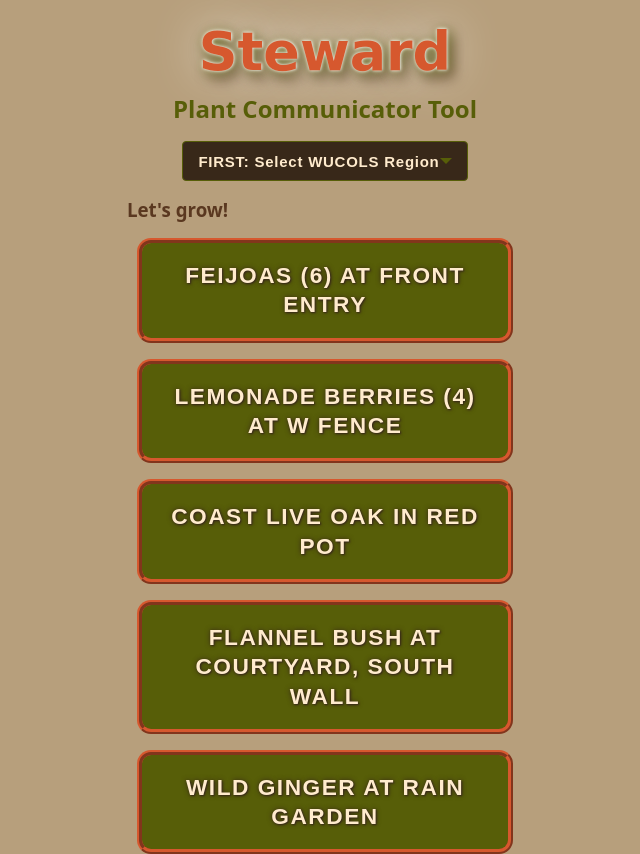
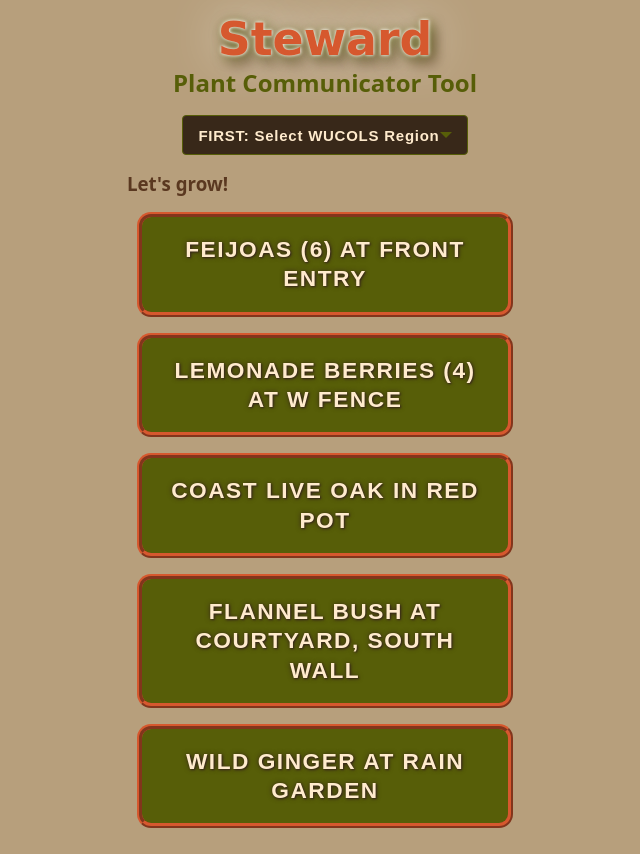
Before and after one commit to OwlSalt/ucscCT120, a plain HTML site: page stewardWUCOLS/index.html in a window 1280 px wide. Shown: the whole page, without its empty margins (315-955 px from the left). After the commit the page ends 828 px from the top, so only its background shows below. Drawn offline with Linux system fonts and the light colour scheme.

Commit message:
checked the edit history, good 'nuff n good night

```diff
--- a/stewardWUCOLS/styleWUCOLS.css
+++ b/stewardWUCOLS/styleWUCOLS.css
@@ -25,10 +25,9 @@ body {
 }
 h1 {
     font-family:cursive;
-    font-size-adjust: 1;
+    font-size-adjust: .85;
     text-align: center;
     font-weight: bolder;
-    line-height: 2.5;
     color: var(--main-melon-color);
     text-shadow:
     .4px .4px 3px whitesmoke,
```
